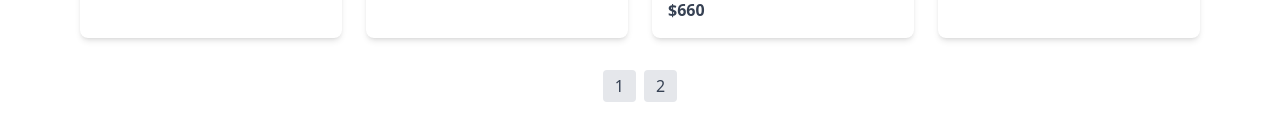
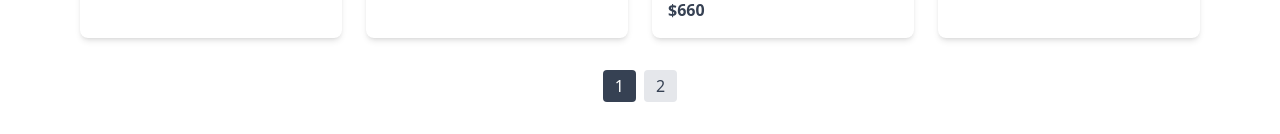
Before and after one commit to BusanItTeam/Front-End, a React (Vite) app in the folder shopping-web/: page /category/outerwear in a window 1280 px wide. Shown: the part 818-952 px from the top of the page. Built offline with nearby package versions, Linux system fonts and the light colour scheme.

Commit message:
현재 버튼색추가

```diff
--- a/shopping-web/src/components/productCategory/Outerwear.jsx
+++ b/shopping-web/src/components/productCategory/Outerwear.jsx
@@ -105,7 +105,11 @@ const Outerwere = () => {
             <button
               key={i}
               onClick={() => paginate(i + 1)}
-              className="mx-1 px-3 py-1 bg-gray-200 text-gray-700 rounded hover:bg-gray-300 focus:outline-none"
+              className={`mx-1 px-3 py-1 ${
+                currentPage === i + 1
+                  ? "bg-gray-700 text-white"
+                  : "bg-gray-200 text-gray-700"
+              } rounded hover:bg-gray-300 focus:outline-none`}
             >
               {i + 1}
             </button>
--- a/shopping-web/src/components/productCategory/Pants.jsx
+++ b/shopping-web/src/components/productCategory/Pants.jsx
@@ -106,7 +106,11 @@ const Pants = () => {
             <button
               key={i}
               onClick={() => paginate(i + 1)}
-              className="mx-1 px-3 py-1 bg-gray-200 text-gray-700 rounded hover:bg-gray-300 focus:outline-none"
+              className={`mx-1 px-3 py-1 ${
+                currentPage === i + 1
+                  ? "bg-gray-700 text-white"
+                  : "bg-gray-200 text-gray-700"
+              } rounded hover:bg-gray-300 focus:outline-none`}
             >
               {i + 1}
             </button>
--- a/shopping-web/src/components/productCategory/Tops.jsx
+++ b/shopping-web/src/components/productCategory/Tops.jsx
@@ -106,7 +106,11 @@ const Tops = () => {
             <button
               key={i}
               onClick={() => paginate(i + 1)}
-              className="mx-1 px-3 py-1 bg-gray-200 text-gray-700 rounded hover:bg-gray-300 focus:outline-none"
+              className={`mx-1 px-3 py-1 ${
+                currentPage === i + 1
+                  ? "bg-gray-700 text-white"
+                  : "bg-gray-200 text-gray-700"
+              } rounded hover:bg-gray-300 focus:outline-none`}
             >
               {i + 1}
             </button>
```
